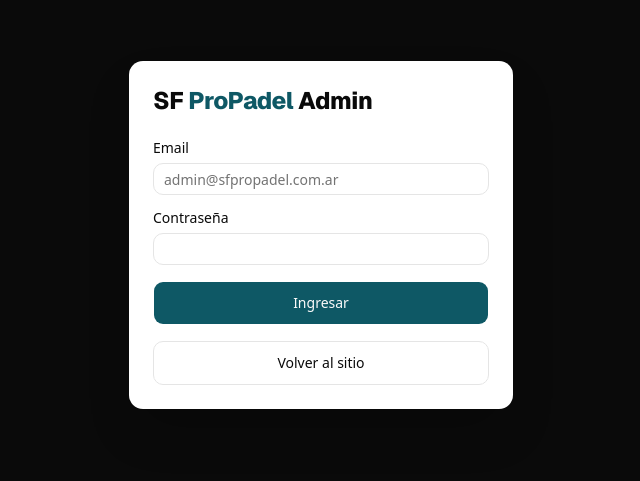
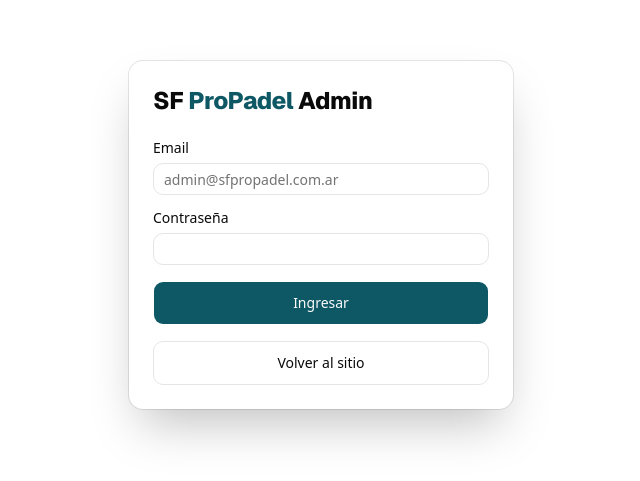
Before and after one commit to tomialvarez85/sf-propadel, a Next.js app: page /admin/login in a window 1280 px wide. Shown: the part 165-646 px from the top of the page, without its empty margins (319-959 px from the left). Built offline with nearby package versions, Linux system fonts and the light colour scheme.

Commit message:
Login bg color

```diff
--- a/src/app/(admin)/admin/login/page.tsx
+++ b/src/app/(admin)/admin/login/page.tsx
@@ -10,7 +10,7 @@ export const metadata: Metadata = {
 
 export default function AdminLoginPage() {
   return (
-    <div className="bg-foreground flex min-h-screen items-center justify-center px-6">
+    <div className="bg-background flex min-h-screen items-center justify-center px-6">
       <Card className="[--card-spacing:24px] w-full max-w-sm shadow-2xl">
         <CardHeader>
           <CardTitle className="text-2xl font-extrabold tracking-[-0.02em]">
```
